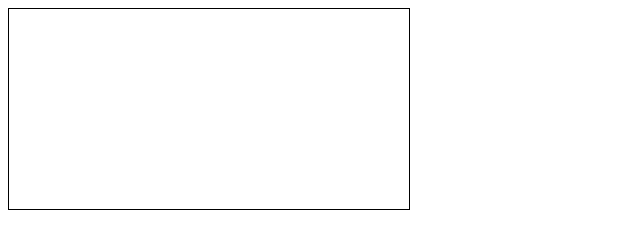
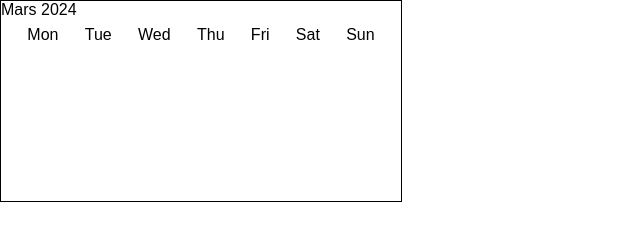
Before and after one commit to ram97-boop/calendar, a plain HTML site: page calendar.html in a window 1280 px wide. Shown: the whole page, without its empty margins (0-640 px from the left). Drawn offline with Linux system fonts and the light colour scheme.

Commit message:
start creating a hardcoded display for march

```diff
--- a/calendar.html
+++ b/calendar.html
@@ -11,6 +11,21 @@
 
 <body>
   <div class="container">
+    <p>Mars 2024</p>
+    <div class="dates">
+      <div class="days">
+        <p>Mon</p>
+        <p>Tue</p>
+        <p>Wed</p>
+        <p>Thu</p>
+        <p>Fri</p>
+        <p>Sat</p>
+        <p>Sun</p>
+      </div>
+      <div class="dates">
+
+      </div>
+    </div>
   </div>
 </body>
 
--- a/style.css
+++ b/style.css
@@ -1,3 +1,7 @@
+* {
+    margin: 0;
+}
+
 body {
     font-family: sans-serif;
 }
@@ -7,4 +11,15 @@ body {
     height: 200px;
     border: 1px solid black;
     display: grid;
+    grid-template-rows: 1fr 7fr;
 }
+
+.dates {
+    display: grid;
+    grid-template-rows: 1fr 6fr;
+}
+
+.days {
+    display: flex;
+    justify-content: space-evenly;
+}
```
